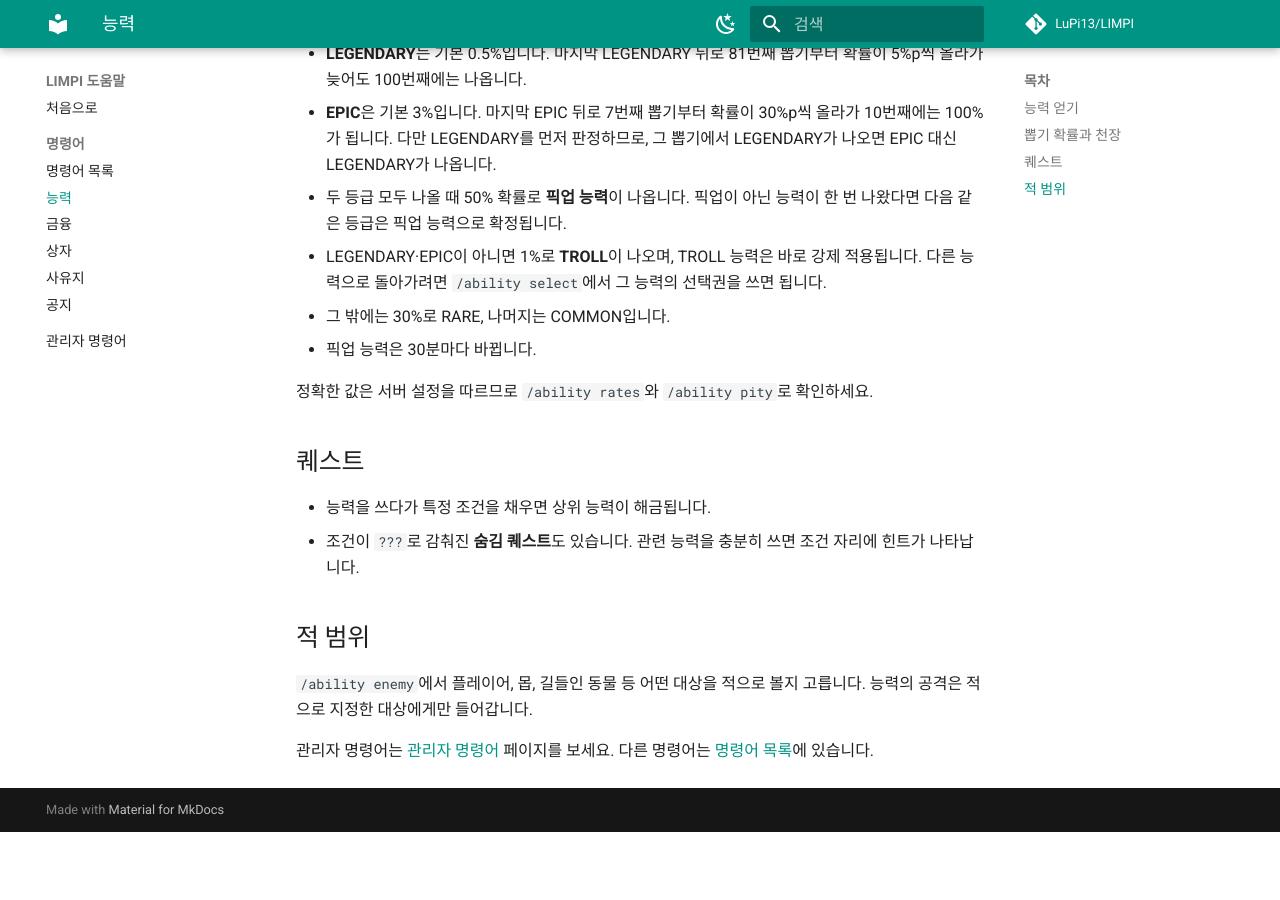
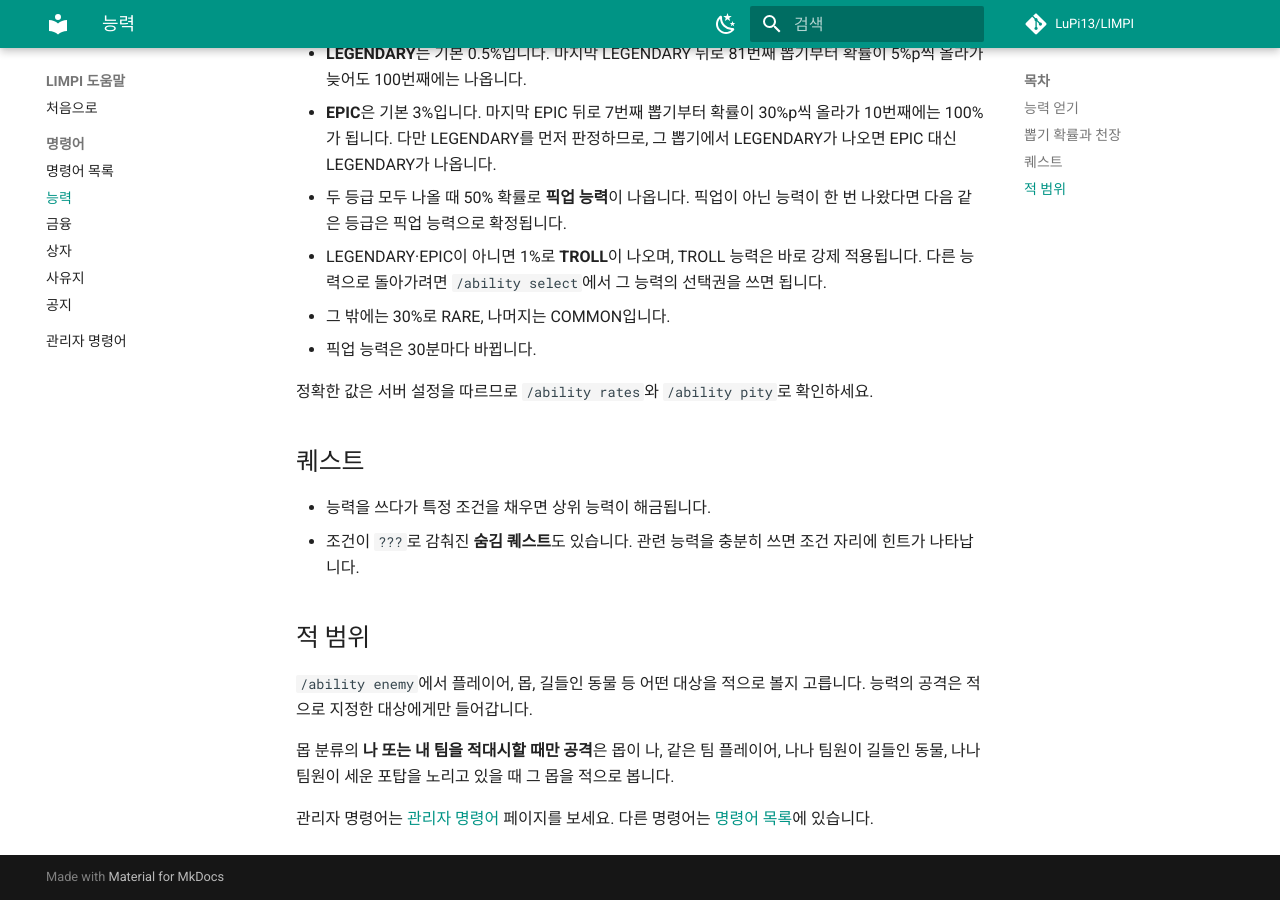
Before and after one commit to LuPi13/LIMPI, an MkDocs documentation site: the page built from pages/ability.md, in a window 1280 px wide and 900 px high, scrolled down 1302 px. Built offline with MkDocs 1.6.1 and Material for MkDocs 9.7.7, drawn with Linux system fonts in a browser that asks for light colours; comment, search, counter and statistics services are not loaded; before the commit the page ends 2134 px from its top, so only the background shows below that.

Commit message:
Web help: explain the mob 'me or my team' enemy mode including pets and turrets

```diff
--- a/pages/ability.md
+++ b/pages/ability.md
@@ -45,4 +45,6 @@
 
 `/ability enemy`에서 플레이어, 몹, 길들인 동물 등 어떤 대상을 적으로 볼지 고릅니다. 능력의 공격은 적으로 지정한 대상에게만 들어갑니다.
 
+몹 분류의 **나 또는 내 팀을 적대시할 때만 공격**은 몹이 나, 같은 팀 플레이어, 나나 팀원이 길들인 동물, 나나 팀원이 세운 포탑을 노리고 있을 때 그 몹을 적으로 봅니다.
+
 관리자 명령어는 [관리자 명령어](admin.md#ability) 페이지를 보세요. 다른 명령어는 [명령어 목록](commands.md)에 있습니다.
```
